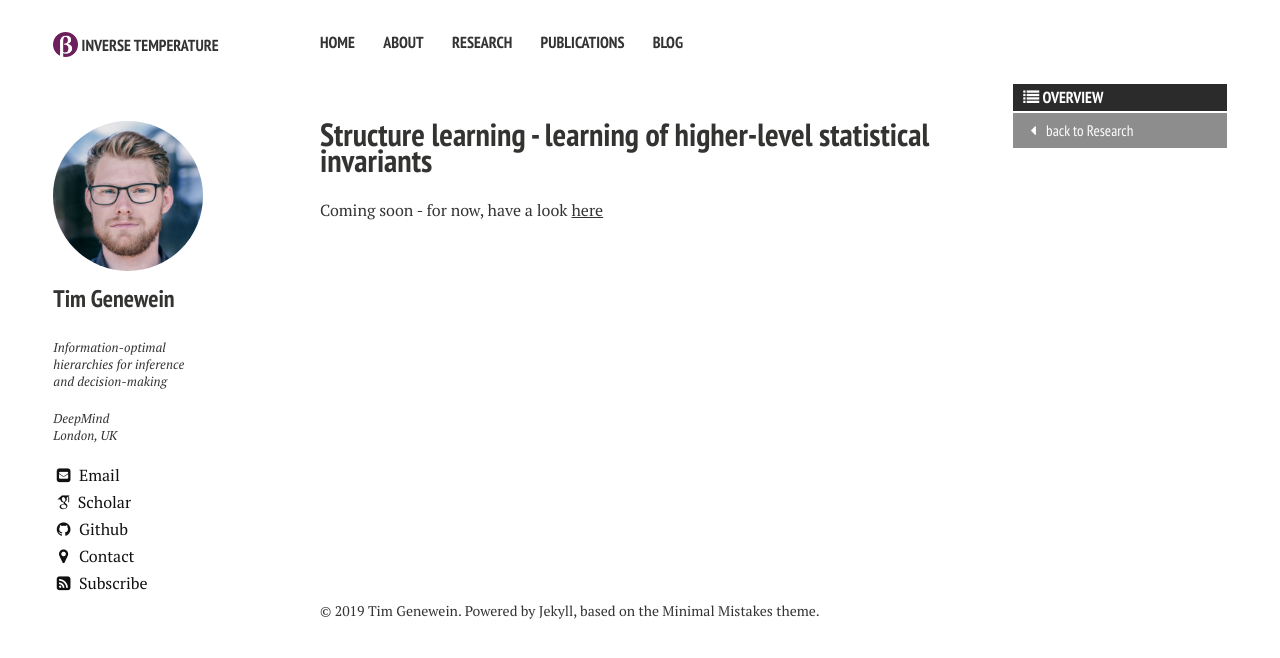
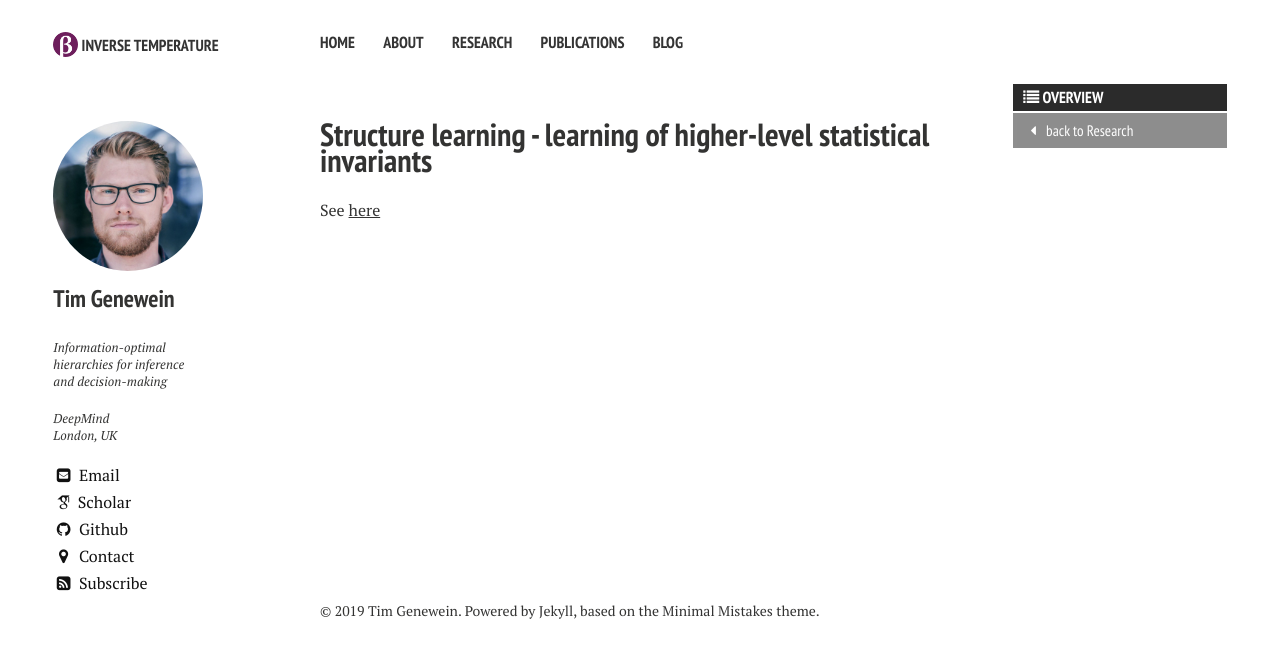
Before and after one commit to tgenewein/tgenewein.github.io, a Jekyll site: the page built from research/50-structurelearningexperiments.md, in a window 1280 px wide. Shown: the top 658 px of the page. Built offline with Jekyll 4.4.1, drawn with Linux system fonts in a browser that asks for light colours; nearby versions of some CDN libraries; some web fonts are replaced.

Commit message:
Update 50-structurelearningexperiments.md

```diff
--- a/research/50-structurelearningexperiments.md
+++ b/research/50-structurelearningexperiments.md
@@ -10,4 +10,4 @@
 
 {% include _toc.html %}
 
-Coming soon - for now, have a look [here]({{ site.url }}/Paper-2D-StructureLearning/)
+See [here]({{ site.url }}/Paper-2D-StructureLearning/)
```
